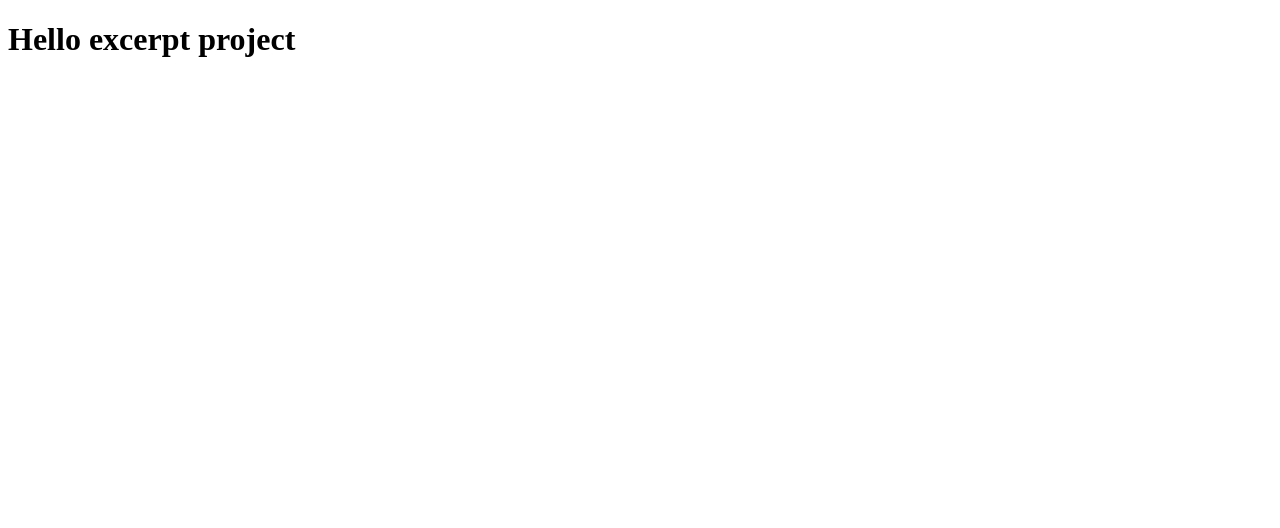
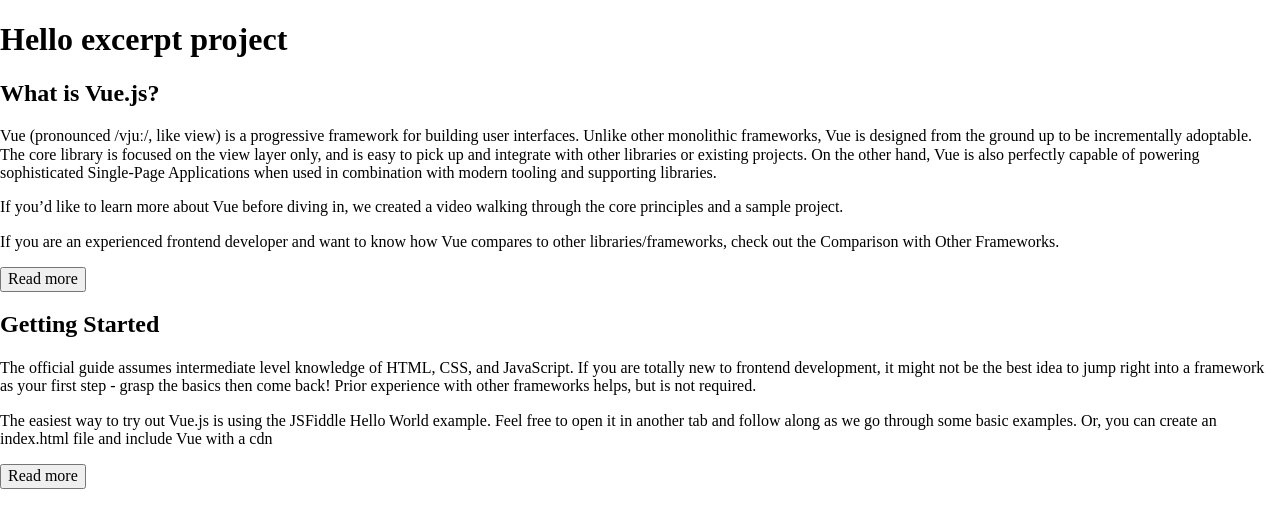
Before and after one commit to iStuffs/excerpt, a website: page index.html in a window 1280 px wide. Drawn offline with nearby package versions, Linux system fonts and the light colour scheme.

Commit message:
structure HTML

```diff
--- a/css/style.css
+++ b/css/style.css
@@ -0,0 +1 @@
+@import "https://cdnjs.cloudflare.com/ajax/libs/normalize/8.0.0/normalize.min.css";
--- a/index.html
+++ b/index.html
@@ -6,7 +6,32 @@
   <link rel="stylesheet" href="css/style.css">
 </head>
 <body>
-  <h1>Hello excerpt project</h1>
+  <div class="wrapper">
+    <h1 class="main-title">Hello excerpt project</h1>
+    <div class="articles">
+      <article class="article">
+        <h2 class="article__title">What is Vue.js?</h2>
+        <div class="article__content">
+          <p>Vue (pronounced /vjuː/, like view) is a progressive framework for building user interfaces. Unlike other monolithic frameworks, Vue is designed from the ground up to be incrementally adoptable. The core library is focused on the view layer only, and is easy to pick up and integrate with other libraries or existing projects. On the other hand, Vue is also perfectly capable of powering sophisticated Single-Page Applications when used in combination with modern tooling and supporting libraries.</p>
+
+          <p>If you’d like to learn more about Vue before diving in, we created a video walking through the core principles and a sample project.</p>
+
+          <p>If you are an experienced frontend developer and want to know how Vue compares to other libraries/frameworks, check out the Comparison with Other Frameworks.</p>
+          <button class="button">Read more</button>
+        </div>
+      </article>
+      <article class="article">
+        <h2 class="article__title">Getting Started</h2>
+        <div class="article__content">
+          <p>  The official guide assumes intermediate level knowledge of HTML, CSS, and JavaScript. If you are totally new to frontend development, it might not be the best idea to jump right into a framework as your first step - grasp the basics then come back! Prior experience with other frameworks helps, but is not required.</p>
+
+          <p>The easiest way to try out Vue.js is using the JSFiddle Hello World example. Feel free to open it in another tab and follow along as we go through some basic examples. Or, you can create an index.html file and include Vue with a cdn</p>
+        </div>
+        <button class="button">Read more</button>
+      </article>
+    </div>
+  </div>
+
   <script src="https://cdnjs.cloudflare.com/ajax/libs/jquery/3.3.1/jquery.min.js"></script>
   <script src="js/script.js" charset="utf-8"></script>
 </body>
```
